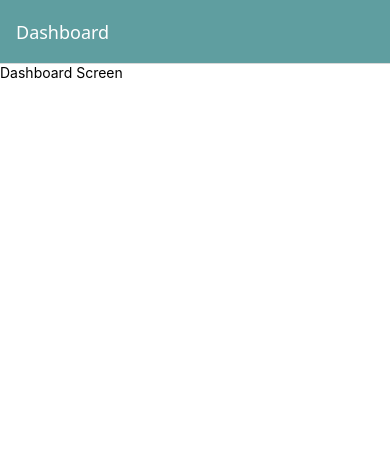
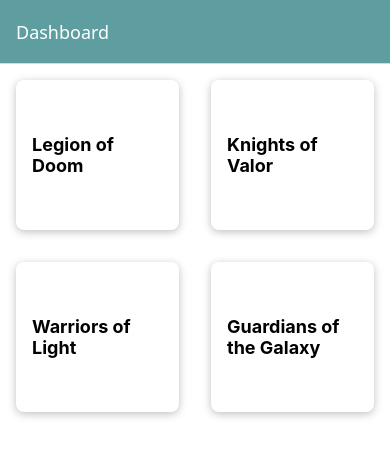
Before and after one commit to dgomie/legion-of-tones-v2, a React Native app: screen /Dashboard in a window 390 px wide. Shown: the top 456 px of the page. Built offline with nearby package versions, Linux system fonts and the light colour scheme.

Commit message:
add grid tiles for legions in dashboard

```diff
--- a/components/LegionGridTile.js
+++ b/components/LegionGridTile.js
@@ -1,6 +1,6 @@
 import { Pressable, Text, View, StyleSheet, Platform } from 'react-native';
 
-export default function LegionGridTile({ title, color, onPress }) {
+export default function LegionGridTile({ title, onPress }) {
   return (
     <View style={styles.gridItem}>
       <Pressable
@@ -11,7 +11,7 @@
         ]}
         onPress={onPress}
       >
-        <View style={[styles.innerContainer, { backgroundColor: color }]}>
+        <View style={styles.innerContainer}>
           <Text style={styles.title}>{title}</Text>
         </View>
       </Pressable>
--- a/screens/DashboardScreen.js
+++ b/screens/DashboardScreen.js
@@ -1,4 +1,6 @@
-import { Text, View } from 'react-native';
+import { Text, View, FlatList } from 'react-native';
+import { mockLegions } from '../data/mock-data';
+import LegionGridTile from '../components/LegionGridTile';
 
 export default function DashboardScreen({ navigation }) {
   function renderLegionItem(itemData) {
@@ -7,9 +9,8 @@
     }
 
     return (
-      <CategoryGridTile
+      <LegionGridTile
         title={itemData.item.title}
-        color={itemData.item.color}
         onPress={pressHandler}
       />
     );
@@ -17,7 +18,12 @@
 
   return (
     <View>
-      <Text>Dashboard Screen</Text>
+      <FlatList
+        data={mockLegions}
+        keyExtractor={(item) => item.id}
+        renderItem={renderLegionItem}
+        numColumns={2}
+      />
     </View>
   );
 }
```
